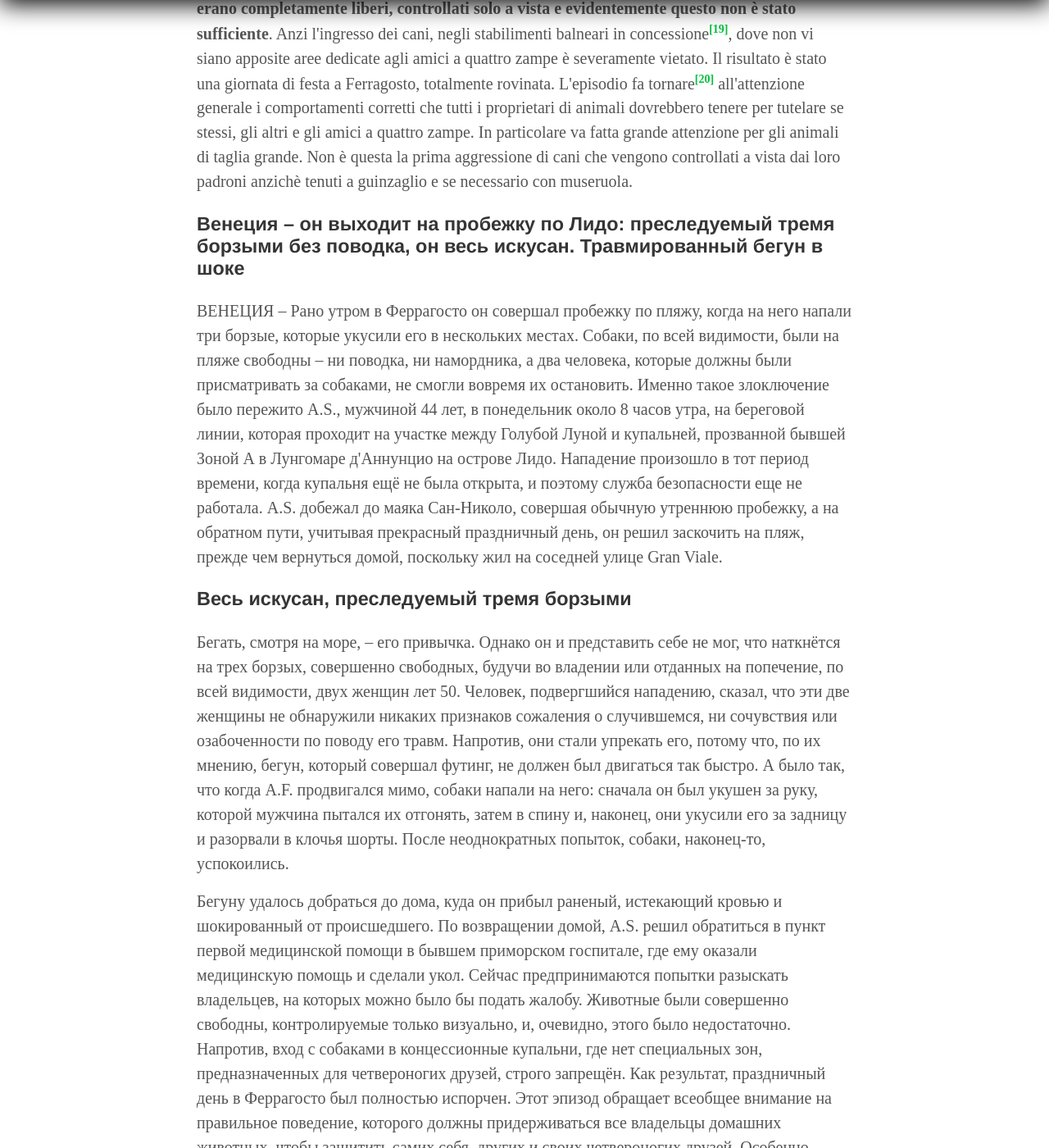
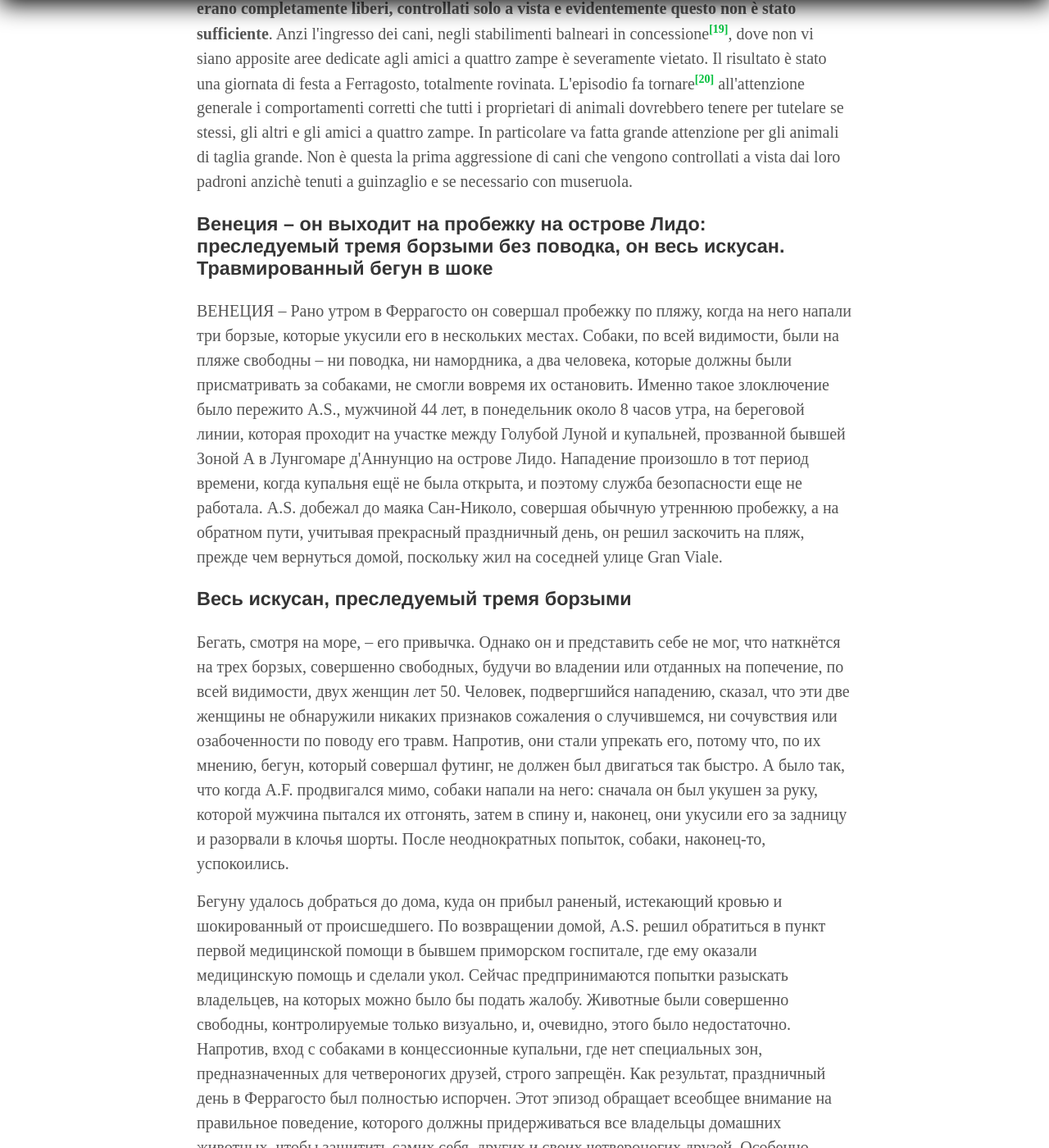
Before and after one commit to postolny/postolny.github.io, a Jekyll site: the page built from _posts/2021-01-13-di-morsi.md, in a window 1280 px wide and 1400 px high, scrolled down 3431 px. Shown: the whole window at 82% size. Built offline with Jekyll 4.4.1, drawn with Linux system fonts in a browser that asks for light colours; some of the changed text lies outside the part shown.

Commit message:
Add files via upload

```diff
--- a/_posts/2021-01-13-di-morsi.md
+++ b/_posts/2021-01-13-di-morsi.md
@@ -54,7 +54,7 @@ La corsa guardando il mare è una sua consuetudine. **Non immaginava però di im
 
 Il podista ha potuto prendere la via di casa dove è arrivato, ferito, sanguinante e sotto choc per quanto successo. Una volta a casa[^17] A.S. ha deciso di recarsi al Punto di primo intervento[^18] dell'ex ospedale al mare dove è stato medicato e sottoposto a terapia, con un'iniezione. Si sta ora cercando di risalire alle proprietarie, verso le quali potrebbe scattare una denuncia. **Gli animali erano completamente liberi, controllati solo a vista e evidentemente questo non è stato sufficiente**. Anzi l'ingresso dei cani, negli stabilimenti balneari in concessione[^19], dove non vi siano apposite aree dedicate agli amici a quattro zampe è severamente vietato. Il risultato è stato una giornata di festa a Ferragosto, totalmente rovinata. L'episodio fa tornare[^20] all'attenzione generale i comportamenti corretti che tutti i proprietari di animali dovrebbero tenere per tutelare se stessi, gli altri e gli amici a quattro zampe. In particolare va fatta grande attenzione per gli animali di taglia grande. Non è questa la prima aggressione di cani che vengono controllati a vista dai loro padroni anzichè tenuti a guinzaglio e se necessario con museruola.
 
-### Венеция – он выходит на пробежку по Лидо: преследуемый тремя борзыми без поводка, он весь искусан. Травмированный бегун в шоке
+### Венеция – он выходит на пробежку на острове Лидо: преследуемый тремя борзыми без поводка, он весь искусан. Травмированный бегун в шоке
 
 ВЕНЕЦИЯ – Рано утром в Феррагосто он совершал пробежку по пляжу, когда на него напали три борзые, которые укусили его в нескольких местах. Собаки, по всей видимости, были на пляже свободны – ни поводка, ни намордника, а два человека, которые должны были присматривать за собаками, не смогли вовремя их остановить. Именно такое злоключение было пережито A.S., мужчиной 44 лет, в понедельник около 8 часов утра, на береговой линии, которая проходит на участке между Голубой Луной и купальней, прозванной бывшей Зоной А в Лунгомаре д'Аннунцио на острове Лидо. Нападение произошло в тот период времени, когда купальня ещё не была открыта, и поэтому служба безопасности еще не работала. A.S. добежал до маяка Сан-Николо, совершая обычную утреннюю пробежку, а на обратном пути, учитывая прекрасный праздничный день, он решил заскочить на пляж, прежде чем вернуться домой, поскольку жил на соседней улице Gran Viale.
 
@@ -64,7 +64,7 @@ Il podista ha potuto prendere la via di casa dove è arrivato, ferito, sanguinan
 
 Бегуну удалось добраться до дома, куда он прибыл раненый, истекающий кровью и шокированный от происшедшего. По возвращении домой, A.S. решил обратиться в пункт первой медицинской помощи в бывшем приморском госпитале, где ему оказали медицинскую помощь и сделали укол. Сейчас предпринимаются попытки разыскать владельцев, на которых можно было бы подать жалобу. Животные были совершенно свободны, контролируемые только визуально, и, очевидно, этого было недостаточно. Напротив, вход с собаками в концессионные купальни, где нет специальных зон, предназначенных для четвероногих друзей, строго запрещён. Как результат, праздничный день в Феррагосто был полностью испорчен. Этот эпизод обращает всеобщее внимание на правильное поведение, которого должны придерживаться все владельцы домашних животных, чтобы защитить самих себя, других и своих четвероногих друзей. Особенно большое внимание следует уделять крупным животным. Это не первое нападение собак, которых хозяева контролируют визуально, вместо того чтобы держать на поводке и при необходимости в наморднике.
 
-[^1]: padiglione auricolare = padiglione dell'orecchio ушная раковина.
+[^1]: padiglione auricolare = padiglione dell'orecchio – ушная раковина.
 
 [^2]: fare un corsetta – делать, совершать пробежку.
 
```
